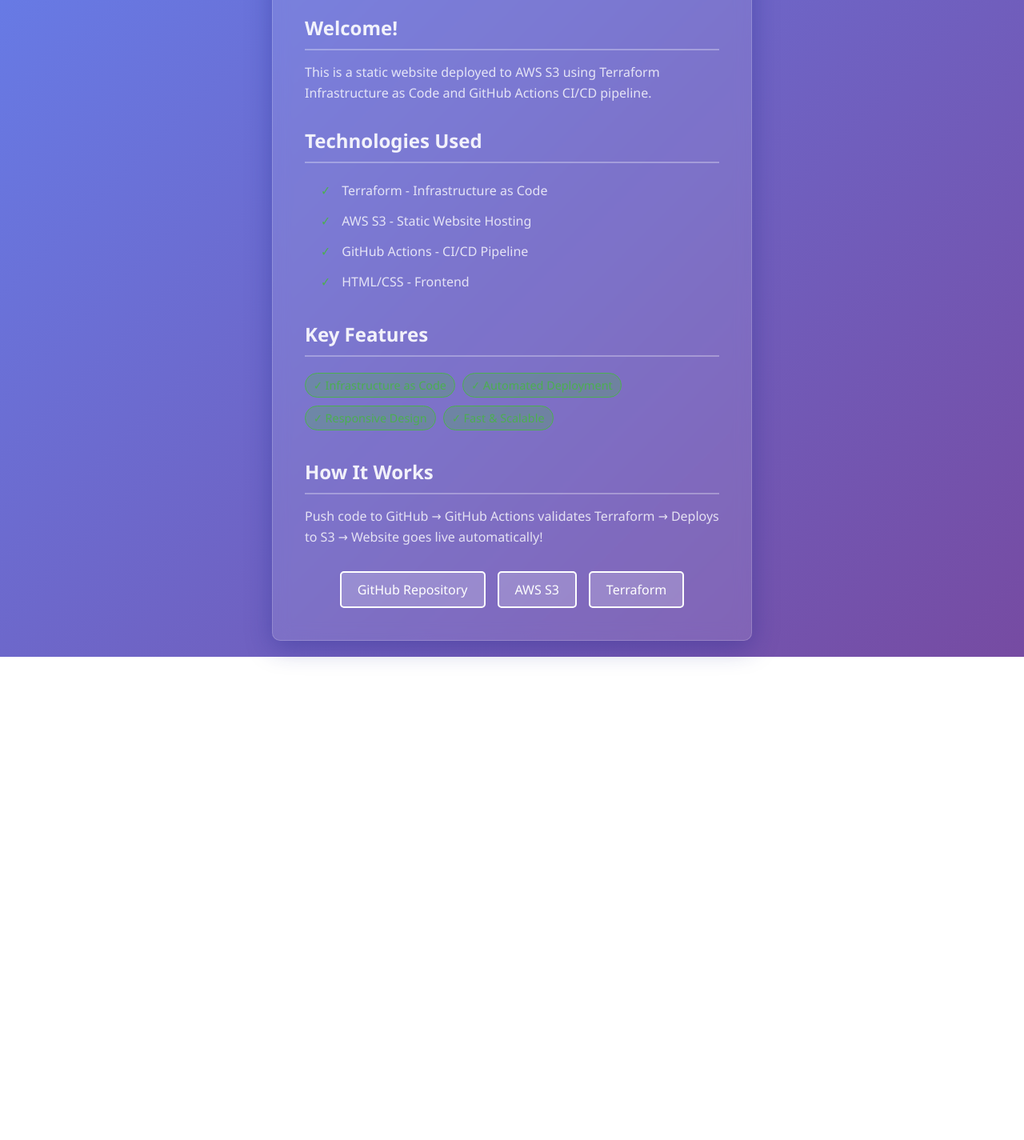
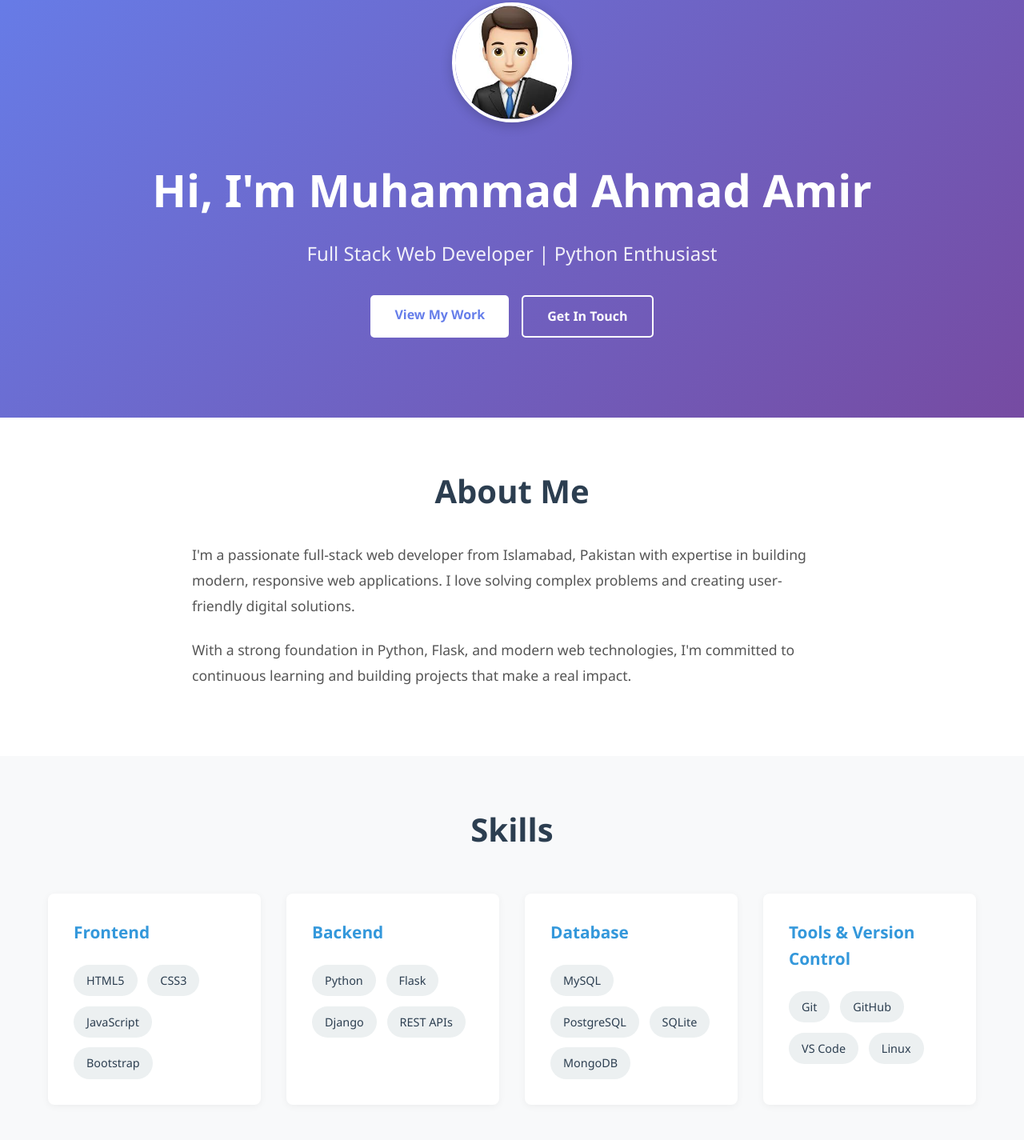
Before and after one commit to ahmadamir1509/portfolio-website, a plain HTML site: page index.html in a window 1280 px wide. Shown: the part 175-1600 px from the top of the page at 80% size. Before the commit the page ends 996 px from the top, so only its background shows below. Drawn offline with Linux system fonts and the light colour scheme.

Commit message:
Use proper portfolio index.html with profile, skills, and experience

```diff
--- a/index.html
+++ b/index.html
@@ -3,51 +3,138 @@
 <head>
     <meta charset="UTF-8">
     <meta name="viewport" content="width=device-width, initial-scale=1.0">
-    <title>Portfolio Website</title>
-    <style>
-        * {
-            margin: 0;
-            padding: 0;
-            box-sizing: border-box;
-        }
+    <title>Home - Muhammad Ahmad Amir</title>
+    <link rel="stylesheet" href="static/css/styles.css">
+</head>
+<body>
+    <nav class="navbar">
+        <div class="nav-container">
+            <div class="logo">My Portfolio</div>
+            <ul class="nav-menu">
+                <li><a href="/" class="nav-link">Home</a></li>
+                <li><a href="#projects" class="nav-link">Projects</a></li>
+                <li><a href="#contact" class="nav-link">Contact</a></li>
+            </ul>
+        </div>
+    </nav>
 
-        body {
-            font-family: 'Segoe UI', Tahoma, Geneva, Verdana, sans-serif;
-            background: linear-gradient(135deg, #667eea 0%, #764ba2 100%);
-            min-height: 100vh;
-            display: flex;
-            justify-content: center;
-            align-items: center;
-            padding: 20px;
-        }
+    <main>
+        <!-- Hero Section -->
+        <section class="hero">
+            <div class="hero-content">
+                <img src="static/images/profile.jpeg" alt="Muhammad Ahmad Amir" class="profile-image">
+                <h1>Hi, I'm Muhammad Ahmad Amir</h1>
+                <p class="subtitle">Full Stack Web Developer | Python Enthusiast</p>
+                <div class="hero-buttons">
+                    <a href="#projects" class="btn btn-primary">View My Work</a>
+                    <a href="#contact" class="btn btn-secondary">Get In Touch</a>
+                </div>
+            </div>
+        </section>
 
-        .container {
-            background: rgba(255, 255, 255, 0.1);
-            backdrop-filter: blur(10px);
-            border-radius: 10px;
-            padding: 40px;
-            max-width: 600px;
-            width: 100%;
-            box-shadow: 0 8px 32px 0 rgba(31, 38, 135, 0.37);
-            border: 1px solid rgba(255, 255, 255, 0.18);
-        }
+        <!-- About Section -->
+        <section class="about" id="about">
+            <div class="container">
+                <h2>About Me</h2>
+                <div class="about-content">
+                    <div class="about-text">
+                        <p>I'm a passionate full-stack web developer from Islamabad, Pakistan with expertise in building modern, responsive web applications. I love solving complex problems and creating user-friendly digital solutions.</p>
+                        <p>With a strong foundation in Python, Flask, and modern web technologies, I'm committed to continuous learning and building projects that make a real impact.</p>
+                    </div>
+                </div>
+            </div>
+        </section>
 
-        h1 {
-            color: white;
-            text-align: center;
-            margin-bottom: 20px;
-            font-size: 2.5em;
-        }
+        <!-- Skills Section -->
+        <section class="skills" id="skills">
+            <div class="container">
+                <h2>Skills</h2>
+                <div class="skills-grid">
+                    <div class="skill-category">
+                        <h3>Frontend</h3>
+                        <ul class="skill-list">
+                            <li><span class="skill-tag">HTML5</span></li>
+                            <li><span class="skill-tag">CSS3</span></li>
+                            <li><span class="skill-tag">JavaScript</span></li>
+                            <li><span class="skill-tag">Bootstrap</span></li>
+                        </ul>
+                    </div>
 
-        .subtitle {
-            color: rgba(255, 255, 255, 0.8);
-            text-align: center;
-            margin-bottom: 30px;
-            font-size: 1.2em;
-        }
+                    <div class="skill-category">
+                        <h3>Backend</h3>
+                        <ul class="skill-list">
+                            <li><span class="skill-tag">Python</span></li>
+                            <li><span class="skill-tag">Flask</span></li>
+                            <li><span class="skill-tag">Django</span></li>
+                            <li><span class="skill-tag">REST APIs</span></li>
+                        </ul>
+                    </div>
 
-        .section {
-            margin-bottom: 30px;
+                    <div class="skill-category">
+                        <h3>Database</h3>
+                        <ul class="skill-list">
+                            <li><span class="skill-tag">MySQL</span></li>
+                            <li><span class="skill-tag">PostgreSQL</span></li>
+                            <li><span class="skill-tag">SQLite</span></li>
+                            <li><span class="skill-tag">MongoDB</span></li>
+                        </ul>
+                    </div>
+
+                    <div class="skill-category">
+                        <h3>Tools & Version Control</h3>
+                        <ul class="skill-list">
+                            <li><span class="skill-tag">Git</span></li>
+                            <li><span class="skill-tag">GitHub</span></li>
+                            <li><span class="skill-tag">VS Code</span></li>
+                            <li><span class="skill-tag">Linux</span></li>
+                        </ul>
+                    </div>
+                </div>
+            </div>
+        </section>
+
+        <!-- Experience Section -->
+        <section class="experience" id="experience">
+            <div class="container">
+                <h2>Experience</h2>
+                <div class="experience-list">
+                    <div class="experience-item">
+                        <h3>Junior Web Developer</h3>
+                        <p class="company">Tech Solutions Inc. | 2023 - Present</p>
+                        <p>Developed and maintained web applications using Flask and modern JavaScript frameworks. Collaborated with cross-functional teams to deliver high-quality solutions.</p>
+                    </div>
+
+                    <div class="experience-item">
+                        <h3>Freelance Web Developer</h3>
+                        <p class="company">Self-Employed | 2022 - 2023</p>
+                        <p>Created custom web solutions for small businesses and startups. Focused on responsive design and user experience optimization.</p>
+                    </div>
+                </div>
+            </div>
+        </section>
+
+        <!-- Contact Section -->
+        <section class="contact" id="contact">
+            <div class="container">
+                <h2>Get In Touch</h2>
+                <div class="contact-info">
+                    <p>I'm always interested in hearing about new projects and opportunities.</p>
+                    <div class="contact-links">
+                        <a href="mailto:ahmad@example.com" class="contact-link">📧 Email</a>
+                        <a href="https://github.com" target="_blank" class="contact-link">🐙 GitHub</a>
+                        <a href="https://linkedin.com" target="_blank" class="contact-link">💼 LinkedIn</a>
+                        <a href="https://twitter.com" target="_blank" class="contact-link">🐦 Twitter</a>
+                    </div>
+                </div>
+            </div>
+        </section>
+    </main>
+
+    <footer>
+        <p>&copy; 2025 Muhammad Ahmad Amir. All rights reserved.</p>
+    </footer>
+</body>
+</html>
         }
 
         .section h2 {
```
